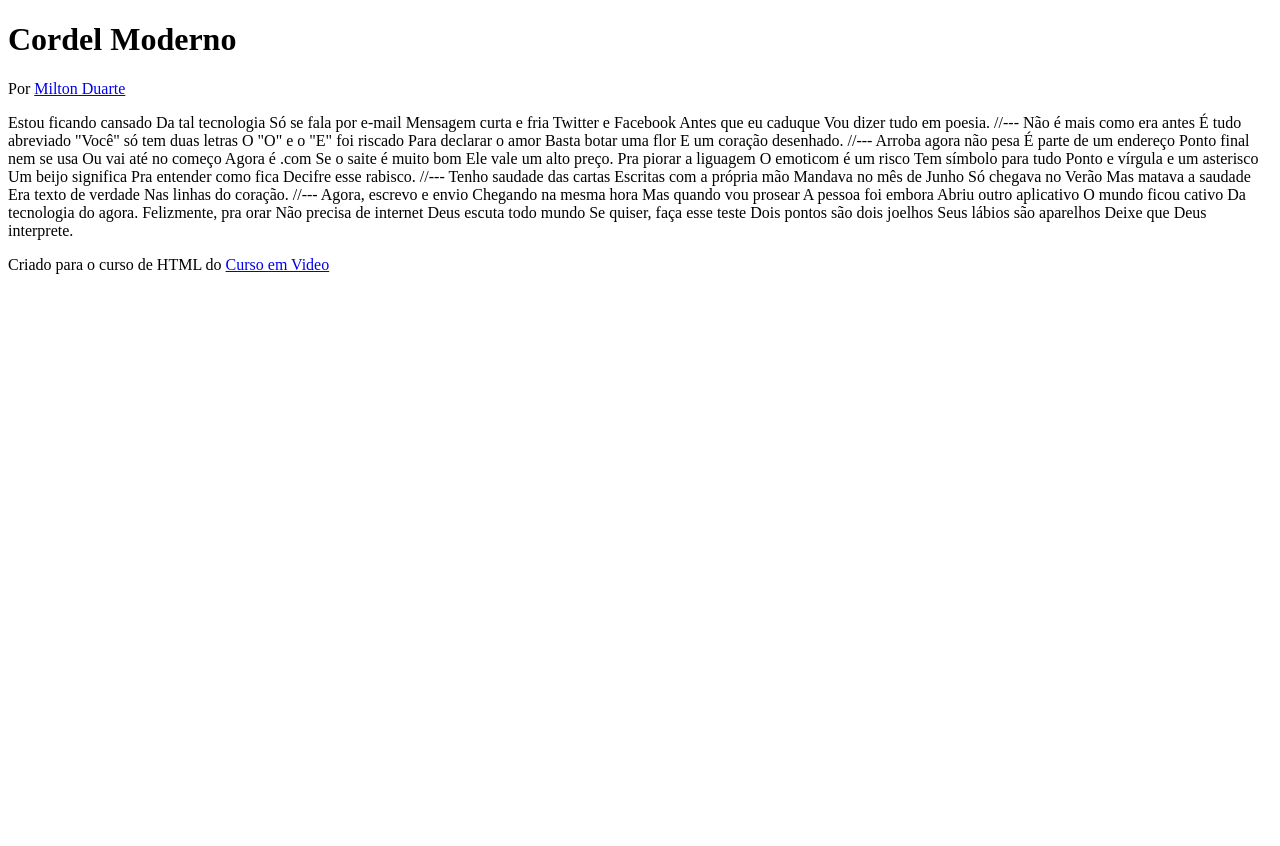
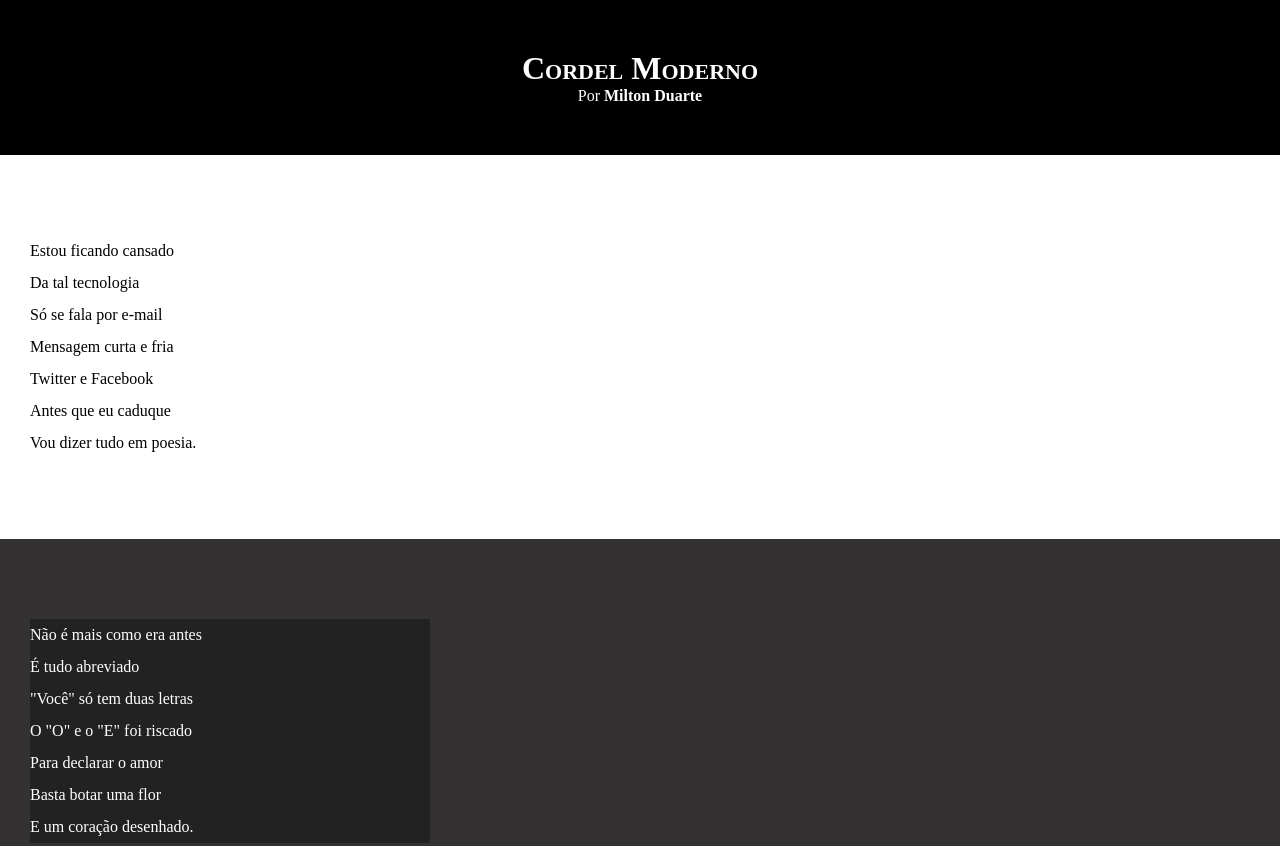
Before and after one commit to LucineiJunior/HTML-css, a plain HTML site: page exercicios/d012/index.html in a window 1280 px wide. Shown: the top 846 px of the page. Before the commit the page ends 800 px from the top, so only its background shows below. Drawn offline with Linux system fonts and the light colour scheme.

Commit message:
atualizei estilos e textos

```diff
--- /dev/null
+++ b/exercicios/d012/estilo/style.css
@@ -0,0 +1,68 @@
+@charset "UTF-8";
+
+/* reset das margens */
+* {
+    margin: 0px;
+    padding: 0px;
+}
+
+
+main, body {
+    min-height: 100vh;
+    background-color: darkgray;
+}
+
+header {
+    background-color: black;
+    color: white;
+    text-align: center;
+}
+
+header > h1 {
+    padding-top: 50px;
+    /* text-transform: uppercase; */
+    font-variant: small-caps;
+}
+
+header > p {
+    padding-bottom: 50px;
+}
+
+header a, footer a {
+    color: white;
+    text-decoration: none;
+    font-weight: bolder;
+}
+
+header a:hover, footer a:hover {
+    text-decoration: underline;
+}
+section {
+    padding-top: 10vh;
+    padding-bottom: 10vh;
+    line-height: 2em;
+    padding-left: 30px;
+}
+
+section.normal {
+    background-color: white;
+    color: black;
+
+}
+section.imagem {
+    background-color: rgb(51, 49, 49);
+    color: white;
+
+}
+
+section.imagem > p {
+    background-color: rgba(0, 0, 0, 0.315);
+    width: 400px;
+}
+
+footer {
+    background-color: black;
+    color: white;
+    text-align: center;
+    padding: 10px;
+}
--- a/exercicios/d012/index.html
+++ b/exercicios/d012/index.html
@@ -5,6 +5,7 @@
     <meta http-equiv="X-UA-Compatible" content="IE=edge">
     <meta name="viewport" content="width=device-width, initial-scale=1.0">
     <title>Cordel Moderno</title>
+    <link rel="stylesheet" href="estilo/style.css">
 </head>
 <body>
     <header>
@@ -12,69 +13,91 @@
         <p>Por <a href="https://www.recantodasletras.com.br/poesias/3186743" target="_blank">Milton Duarte</a></p>
     </header>
 
-    Estou ficando cansado
-    Da tal tecnologia
-    Só se fala por e-mail
-    Mensagem curta e fria
-    Twitter e Facebook
-    Antes que eu caduque
-    Vou dizer tudo em poesia.
+    <section class="normal">
+        <p>
+            Estou ficando cansado <br>
+            Da tal tecnologia <br>
+            Só se fala por e-mail <br>
+            Mensagem curta e fria <br>
+            Twitter e Facebook <br>
+            Antes que eu caduque <br>
+        </p>
+        Vou dizer tudo em poesia.
+    </section>
 
-    //---
 
-    Não é mais como era antes
-    É tudo abreviado
-    "Você" só tem duas letras
-    O "O" e o "E" foi riscado
-    Para declarar o amor
-    Basta botar uma flor
-    E um coração desenhado.
 
-    //---
+    <section class="imagem">
+        <p>
+            Não é mais como era antes <br>
+            É tudo abreviado <br>
+            "Você" só tem duas letras <br>
+            O "O" e o "E" foi riscado <br>
+            Para declarar o amor <br>
+            Basta botar uma flor <br>
+            E um coração desenhado.
+        </p>
+    </section>
 
-    Arroba agora não pesa
-    É parte de um endereço
-    Ponto final nem se usa
-    Ou vai até no começo
-    Agora é .com
-    Se o saite é muito bom
-    Ele vale um alto preço.
 
-    Pra piorar a liguagem
-    O emoticom é um risco
-    Tem símbolo para tudo
-    Ponto e vírgula e um asterisco
-    Um beijo significa
-    Pra entender como fica
-    Decifre esse rabisco.
 
-    //---
+    <section class="normal">
+        <p>
+            Arroba agora não pesa <br>
+            É parte de um endereço <br>
+            Ponto final nem se usa <br>
+            Ou vai até no começo <br>
+            Agora é .com <br>
+            Se o saite é muito bom <br>
+            Ele vale um alto preço. <br>
+        </p>
+        <p>
+            Pra piorar a liguagem <br>
+            O emoticom é um risco <br>
+            Tem símbolo para tudo <br>
+            Ponto e vírgula e um asterisco <br>
+            Um beijo significa <br>
+            Pra entender como fica <br>
+            Decifre esse rabisco.
+        </p>
+    </section>
 
-    Tenho saudade das cartas
-    Escritas com a própria mão
-    Mandava no mês de Junho
-    Só chegava no Verão
-    Mas matava a saudade
-    Era texto de verdade
-    Nas linhas do coração.
 
-    //---
 
-    Agora, escrevo e envio
-    Chegando na mesma hora
-    Mas quando vou prosear
-    A pessoa foi embora
-    Abriu outro aplicativo
-    O mundo ficou cativo
-    Da tecnologia do agora.
+    <section class="imagem">
+        <p>
+            Tenho saudade das cartas <br>
+            Escritas com a própria mão <br>
+            Mandava no mês de Junho <br>
+            Só chegava no Verão <br>
+            Mas matava a saudade <br>
+            Era texto de verdade <br>
+            Nas linhas do coração.
+        </p>
+    </section>
 
-    Felizmente, pra orar
-    Não precisa de internet
-    Deus escuta todo mundo
-    Se quiser, faça esse teste
-    Dois pontos são dois joelhos
-    Seus lábios são aparelhos
-    Deixe que Deus interprete.
+
+
+    <section class="normal">
+        <p>
+            Agora, escrevo e envio <br>
+            Chegando na mesma hora <br>
+            Mas quando vou prosear <br>
+            A pessoa foi embora <br>
+            Abriu outro aplicativo <br>
+            O mundo ficou cativo <br>
+            Da tecnologia do agora. <br>
+        </p>
+        <p>
+            Felizmente, pra orar <br>
+            Não precisa de internet <br>
+            Deus escuta todo mundo <br>
+            Se quiser, faça esse teste <br>
+            Dois pontos são dois joelhos <br>
+            Seus lábios são aparelhos <br>
+            Deixe que Deus interprete.
+        </p>
+    </section>
     <footer>
         <p>
             Criado para o curso de HTML do <a href="https://www.cursoemvideo.com/cursos/" target="_blank">Curso em Video</a>
```
